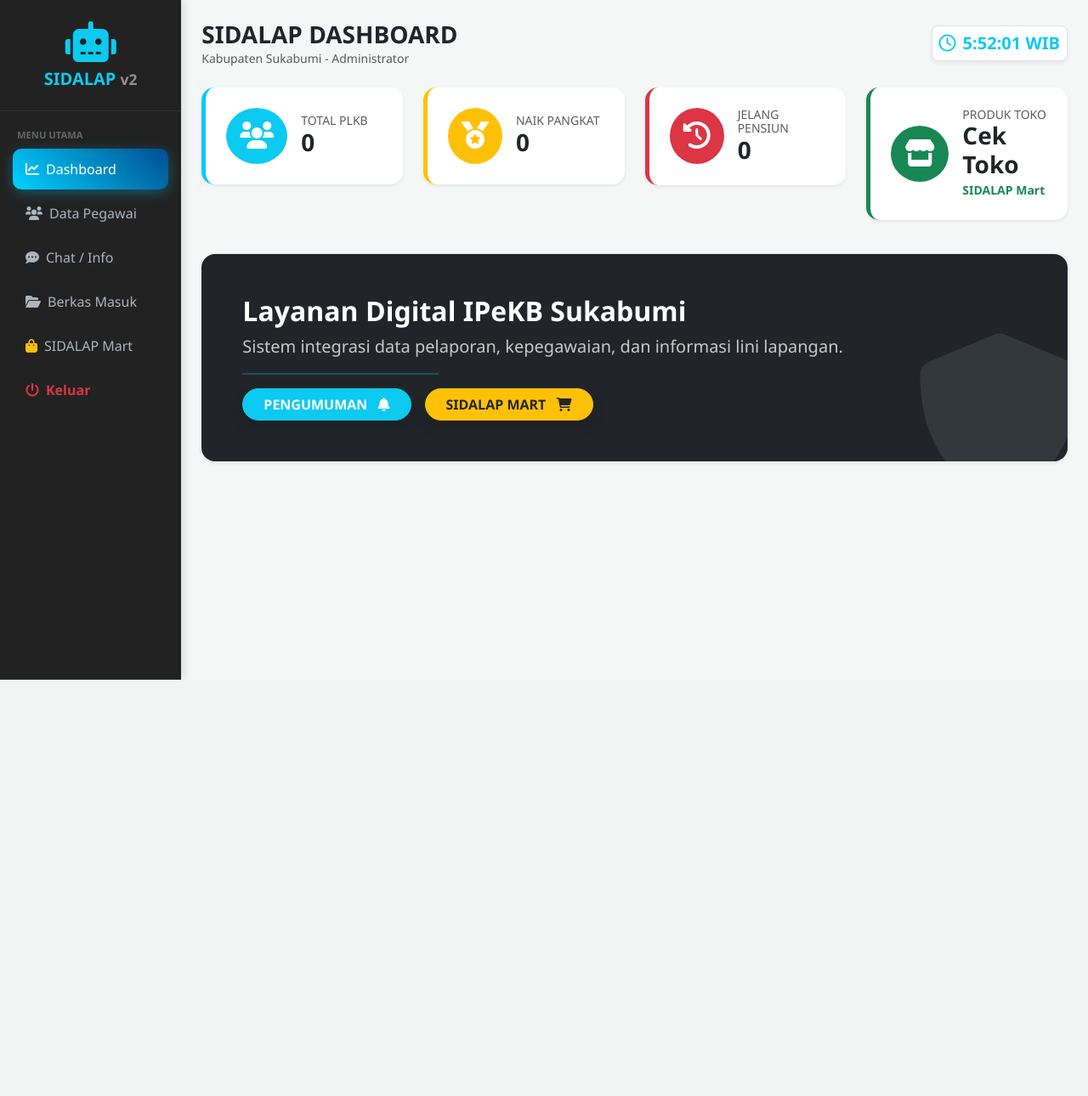
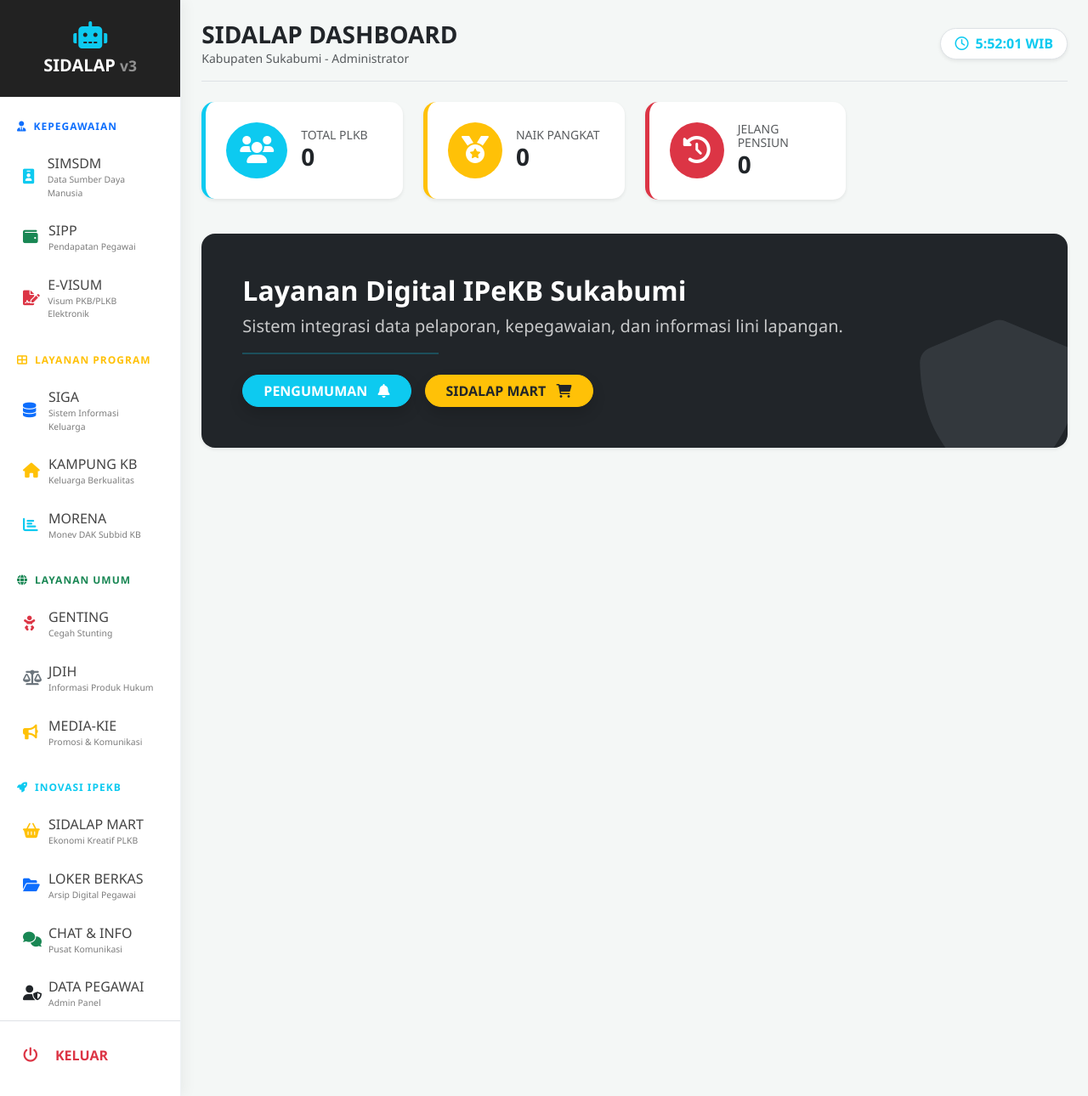
Before and after one commit to hamdanisaja007-star/HAMDANI, a Flask app: page /dashboard in a window 1280 px wide. Shown: the whole page at 85% size. Before the commit the page ends 800 px from the top, so only its background shows below. Run offline with Flask 3, Linux system fonts and the light colour scheme; the visitor is signed in with stand-in values (Sample User, id 1); data that the repository does not hold is empty; parts of the project's set-up code (start-up, migrations or seed data) failed here and were passed over.

Commit message:
Update index.html

```diff
--- a/templates/index.html
+++ b/templates/index.html
@@ -9,17 +9,22 @@
     <style>
         :root { --primary-blue: #00d2ff; --dark-bg: #1a1a1a; }
         body { background-color: #f4f7f6; font-family: 'Segoe UI', sans-serif; }
-        .sidebar { background: #222; color: white; min-height: 100vh; position: sticky; top: 0; box-shadow: 4px 0 10px rgba(0,0,0,0.1); z-index: 1000; }
-        .sidebar-header { padding: 25px 20px; text-align: center; border-bottom: 1px solid #333; }
-        .nav-label { font-size: 0.7rem; font-weight: bold; color: #666; text-transform: uppercase; padding: 20px 20px 5px; }
-        .nav-link { color: #adb5bd; transition: 0.3s; margin: 2px 15px; display: flex; align-items: center; padding: 12px 15px; text-decoration: none; border-radius: 10px; }
-        .nav-link:hover, .nav-link.active { color: white; background: linear-gradient(45deg, #00d2ff, #004e92); box-shadow: 0 4px 15px rgba(0, 210, 255, 0.3); }
+        .sidebar { background: #ffffff; min-height: 100vh; position: sticky; top: 0; box-shadow: 4px 0 15px rgba(0,0,0,0.05); z-index: 1000; border-right: 1px solid #eef2f5; overflow-y: auto; }
+        .sidebar-header { padding: 25px 20px; text-align: center; border-bottom: 1px solid #f1f1f1; background: #222; color: white; }
+        .nav-label { font-size: 0.75rem; font-weight: 800; color: #888; text-transform: uppercase; padding: 25px 20px 10px; letter-spacing: 1px; }
+        .nav-link { color: #444; transition: 0.3s; margin: 2px 12px; display: flex; align-items: center; padding: 10px 15px; text-decoration: none; border-radius: 12px; font-weight: 500; }
+        .nav-link i { width: 30px; font-size: 1.1rem; }
+        .nav-link:hover { background-color: #f8f9fa; color: #00d2ff; }
+        .nav-link.active { color: white; background: linear-gradient(45deg, #00d2ff, #004e92); box-shadow: 0 4px 12px rgba(0, 210, 255, 0.2); }
+        .nav-link small { font-size: 0.65rem; display: block; color: inherit; opacity: 0.7; }
         .stat-card { transition: transform 0.2s; border: none; border-radius: 15px; }
         .stat-card:hover { transform: translateY(-5px); }
-        .pointer { cursor: pointer; }
-        .profile-img-nav { width: 40px; height: 40px; object-fit: cover; border: 2px solid #00d2ff; }
+        .profile-img-nav { width: 45px; height: 45px; object-fit: cover; border-radius: 50%; border: 2px solid #00d2ff; }
         .alert-animated { animation: pulse 2s infinite; }
         @keyframes pulse { 0% { opacity: 1; } 50% { opacity: 0.7; } 100% { opacity: 1; } }
+        /* Scrollbar Sidebar */
+        .sidebar::-webkit-scrollbar { width: 5px; }
+        .sidebar::-webkit-scrollbar-thumb { background: #eee; border-radius: 10px; }
     </style>
 </head>
 <body>
@@ -28,58 +33,92 @@
     <div class="row">
         <div class="col-md-2 d-none d-md-block sidebar p-0 d-flex flex-column">
             <div class="sidebar-header">
-                <i class="fas fa-robot fa-3x text-info mb-2"></i>
-                <h5 class="fw-bold text-info mb-0">SIDALAP <span class="small text-white opacity-50">v2</span></h5>
+                <i class="fas fa-robot fa-2x text-info mb-2"></i>
+                <h5 class="fw-bold mb-0">SIDALAP <span class="small opacity-50">v3</span></h5>
             </div>
 
-            <div class="nav-label">Menu Utama</div>
+            <div class="nav-label text-primary"><i class="fas fa-user-tie me-2"></i>Kepegawaian</div>
             <ul class="nav flex-column">
-                {% if session['user_role'] == 'admin' %}
-                    <li class="nav-item"><a class="nav-link {{ 'active' if request.path == '/dashboard' }}" href="/dashboard"><i class="fas fa-chart-line me-2"></i> Dashboard</a></li>
-                    <li class="nav-item"><a class="nav-link {{ 'active' if request.path == '/data_pegawai' }}" href="/data_pegawai"><i class="fas fa-users me-2"></i> Data Pegawai</a></li>
-                    <li class="nav-item"><a class="nav-link {{ 'active' if request.path == '/chat_info' }}" href="/chat_info"><i class="fas fa-comment-dots me-2"></i> Chat / Info</a></li>
-                    <li class="nav-item"><a class="nav-link {{ 'active' if request.path == '/admin/berkas_masuk' }}" href="/admin/berkas_masuk"><i class="fas fa-folder-open me-2"></i> Berkas Masuk</a></li>
-                {% else %}
-                    <li class="nav-item"><a class="nav-link {{ 'active' if request.path == '/dashboard' }}" href="/dashboard"><i class="fas fa-home me-2"></i> Beranda</a></li>
-                    <li class="nav-item"><a class="nav-link {{ 'active' if request.path == '/profil' }}" href="/profil"><i class="fas fa-user-circle me-2"></i> Profil Saya</a></li>
-                    <li class="nav-item"><a class="nav-link {{ 'active' if request.path == '/upload_berkas' }}" href="/upload_berkas"><i class="fas fa-cloud-upload-alt me-2"></i> Upload Berkas</a></li>
-                    <li class="nav-item"><a class="nav-link {{ 'active' if request.path == '/chat_info' }}" href="/chat_info"><i class="fas fa-comments me-2"></i> Chat / Info</a></li>
-                {% endif %}
                 <li class="nav-item">
-                    <a class="nav-link {{ 'active' if request.path == '/toko' }}" href="/toko">
-                        <i class="fas fa-shopping-bag me-2 text-warning"></i> SIDALAP Mart
+                    <a class="nav-link {{ 'active' if request.path == '/profil' }}" href="/profil">
+                        <i class="fas fa-id-badge text-info"></i>
+                        <div>SIMSDM<small>Data Sumber Daya Manusia</small></div>
                     </a>
+                </li>
+                <li class="nav-item">
+                    <a class="nav-link" href="#"><i class="fas fa-wallet text-success"></i><div>SIPP<small>Pendapatan Pegawai</small></div></a>
+                </li>
+                <li class="nav-item">
+                    <a class="nav-link" href="#"><i class="fas fa-file-signature text-danger"></i><div>E-VISUM<small>Visum PKB/PLKB Elektronik</small></div></a>
                 </li>
             </ul>
 
-            {% if session['user_role'] != 'admin' %}
-            <div class="nav-label">Link Pekerjaan</div>
+            <div class="nav-label text-warning"><i class="fas fa-th-large me-2"></i>Layanan Program</div>
             <ul class="nav flex-column">
                 <li class="nav-item">
-                    <a class="nav-link" href="https://kinerja.bkn.go.id/login" target="_blank">
-                        <i class="fas fa-external-link-alt me-2 text-warning"></i> E-Kinerja BKN
+                    <a class="nav-link" href="https://newsiga-siga.bkkbn.go.id/" target="_blank">
+                        <i class="fas fa-database text-primary"></i><div>SIGA<small>Sistem Informasi Keluarga</small></div>
                     </a>
                 </li>
                 <li class="nav-item">
-                    <a class="nav-link" href="https://newsiga-siga.bkkbn.go.id/" target="_blank">
-                        <i class="fas fa-database me-2 text-success"></i> New SIGA
+                    <a class="nav-link" href="#"><i class="fas fa-home text-warning"></i><div>KAMPUNG KB<small>Keluarga Berkualitas</small></div></a>
+                </li>
+                <li class="nav-item">
+                    <a class="nav-link" href="#"><i class="fas fa-chart-bar text-info"></i><div>MORENA<small>Monev DAK Subbid KB</small></div></a>
+                </li>
+            </ul>
+
+            <div class="nav-label text-success"><i class="fas fa-globe me-2"></i>Layanan Umum</div>
+            <ul class="nav flex-column">
+                <li class="nav-item">
+                    <a class="nav-link" href="#"><i class="fas fa-baby text-danger"></i><div>GENTING<small>Cegah Stunting</small></div></a>
+                </li>
+                <li class="nav-item">
+                    <a class="nav-link" href="#"><i class="fas fa-balance-scale text-secondary"></i><div>JDIH<small>Informasi Produk Hukum</small></div></a>
+                </li>
+                <li class="nav-item">
+                    <a class="nav-link" href="#"><i class="fas fa-bullhorn text-warning"></i><div>MEDIA-KIE<small>Promosi & Komunikasi</small></div></a>
+                </li>
+            </ul>
+
+            <div class="nav-label text-info"><i class="fas fa-rocket me-2"></i>Inovasi IPeKB</div>
+            <ul class="nav flex-column">
+                <li class="nav-item">
+                    <a class="nav-link {{ 'active' if request.path == '/toko' }}" href="/toko">
+                        <i class="fas fa-shopping-basket text-warning"></i><div>SIDALAP MART<small>Ekonomi Kreatif PLKB</small></div>
                     </a>
                 </li>
+                <li class="nav-item">
+                    <a class="nav-link {{ 'active' if request.path == '/upload_berkas' }}" href="/upload_berkas">
+                        <i class="fas fa-folder-open text-primary"></i><div>LOKER BERKAS<small>Arsip Digital Pegawai</small></div>
+                    </a>
+                </li>
+                <li class="nav-item">
+                    <a class="nav-link {{ 'active' if request.path == '/chat_info' }}" href="/chat_info">
+                        <i class="fas fa-comments text-success"></i><div>CHAT & INFO<small>Pusat Komunikasi</small></div>
+                    </a>
+                </li>
+                {% if session['user_role'] == 'admin' %}
+                <li class="nav-item">
+                    <a class="nav-link {{ 'active' if request.path == '/data_pegawai' }}" href="/data_pegawai">
+                        <i class="fas fa-user-shield text-dark"></i><div>DATA PEGAWAI<small>Admin Panel</small></div>
+                    </a>
+                </li>
+                {% endif %}
             </ul>
-            {% endif %}
 
-            <ul class="nav flex-column mt-auto mb-3">
-                <li class="nav-item"><a class="nav-link text-danger fw-bold" href="/logout"><i class="fas fa-power-off me-2"></i> Keluar</a></li>
+            <ul class="nav flex-column mt-auto mb-4 border-top pt-3">
+                <li class="nav-item"><a class="nav-link text-danger fw-bold" href="/logout"><i class="fas fa-power-off me-2"></i> KELUAR</a></li>
             </ul>
         </div>
 
         <div class="col-md-10 p-4">
-            <div class="d-flex justify-content-between align-items-center mb-4">
+            <div class="d-flex justify-content-between align-items-center mb-4 pb-3 border-bottom">
                 <div>
                     <h3 class="fw-bold text-dark mb-0">SIDALAP DASHBOARD</h3>
                     <p class="text-muted small mb-0">Kabupaten Sukabumi - {{ "Administrator" if session['user_role'] == 'admin' else user_now.nama }}</p>
                 </div>
-                <div id="clock" class="h5 fw-bold text-info border p-2 rounded-3 shadow-sm bg-white mb-0"></div>
+                <div id="clock" class="h6 fw-bold text-info border p-2 px-3 rounded-pill shadow-sm bg-white mb-0"></div>
             </div>
 
             {% with messages = get_flashed_messages(with_categories=true) %}
@@ -99,7 +138,7 @@
                 <i class="fas fa-exclamation-triangle fa-2x me-3 text-danger"></i>
                 <div>
                     <h6 class="fw-bold mb-1">Penting: Data Profil Belum Lengkap!</h6>
-                    <p class="small mb-0">Silakan lengkapi <strong>TMT Pangkat</strong> dan <strong>Tanggal Lahir</strong> di menu <a href="/profil" class="fw-bold">Profil Saya</a> agar sistem bisa menghitung masa pangkat/pensiun Anda.</p>
+                    <p class="small mb-0">Silakan lengkapi <strong>TMT Pangkat</strong> dan <strong>Tanggal Lahir</strong> di menu <a href="/profil" class="fw-bold text-decoration-none">Profil Saya</a> agar sistem bisa menghitung masa pangkat/pensiun Anda.</p>
                 </div>
             </div>
             {% endif %}
@@ -110,47 +149,23 @@
                         <div class="card stat-card bg-white p-4 border-start border-info border-5 shadow-sm">
                             <div class="d-flex align-items-center">
                                 <div class="bg-info text-white p-3 rounded-circle me-3"><i class="fas fa-users fa-2x"></i></div>
-                                <div>
-                                    <h6 class="text-muted mb-0 small text-uppercase">Total PLKB</h6>
-                                    <h3 class="fw-bold mb-0">{{ stat.total }}</h3>
-                                </div>
+                                <div><h6 class="text-muted mb-0 small">TOTAL PLKB</h6><h3 class="fw-bold mb-0">{{ stat.total }}</h3></div>
                             </div>
                         </div>
                     </div>
-
                     <div class="col-md-3 mb-3">
                         <div class="card stat-card bg-white p-4 border-start border-warning border-5 shadow-sm pointer" data-bs-toggle="collapse" data-bs-target="#collapsePangkat">
                             <div class="d-flex align-items-center">
                                 <div class="bg-warning text-white p-3 rounded-circle me-3"><i class="fas fa-medal fa-2x"></i></div>
-                                <div>
-                                    <h6 class="text-muted mb-0 small text-uppercase">Naik Pangkat</h6>
-                                    <h3 class="fw-bold mb-0">{{ notif_pangkat|length }}</h3>
-                                </div>
+                                <div><h6 class="text-muted mb-0 small text-uppercase">NAIK PANGKAT</h6><h3 class="fw-bold mb-0">{{ notif_pangkat|length }}</h3></div>
                             </div>
                         </div>
                     </div>
-
                     <div class="col-md-3 mb-3">
                         <div class="card stat-card bg-white p-4 border-start border-danger border-5 shadow-sm pointer" data-bs-toggle="collapse" data-bs-target="#collapsePensiun">
                             <div class="d-flex align-items-center">
                                 <div class="bg-danger text-white p-3 rounded-circle me-3"><i class="fas fa-history fa-2x"></i></div>
-                                <div>
-                                    <h6 class="text-muted mb-0 small text-uppercase">Jelang Pensiun</h6>
-                                    <h3 class="fw-bold mb-0">{{ notif_pensiun|length }}</h3>
-                                </div>
-                            </div>
-                        </div>
-                    </div>
-
-                    <div class="col-md-3 mb-3">
-                        <div class="card stat-card bg-white p-4 border-start border-success border-5 shadow-sm pointer" onclick="window.location.href='/toko'">
-                            <div class="d-flex align-items-center">
-                                <div class="bg-success text-white p-3 rounded-circle me-3"><i class="fas fa-store fa-2x"></i></div>
-                                <div>
-                                    <h6 class="text-muted mb-0 small text-uppercase">Produk Toko</h6>
-                                    <h3 class="fw-bold mb-0">Cek Toko</h3>
-                                    <small class="text-success fw-bold">SIDALAP Mart</small>
-                                </div>
+                                <div><h6 class="text-muted mb-0 small text-uppercase">JELANG PENSIUN</h6><h3 class="fw-bold mb-0">{{ notif_pensiun|length }}</h3></div>
                             </div>
                         </div>
                     </div>
@@ -158,14 +173,14 @@
                     <div class="col-md-12">
                         <div class="card border-0 shadow-sm rounded-4 p-4 mb-4 bg-white">
                             <div class="row align-items-center">
-                                <div class="col-md-2 text-center">
-                                    <img src="{{ url_for('serve_foto', filename=user_now.foto) if user_now.foto else 'https://via.placeholder.com/150' }}" class="rounded-circle shadow-sm border border-info border-3 mb-2" style="width: 120px; height: 120px; object-fit: cover;">
+                                <div class="col-md-2 text-center border-end">
+                                    <img src="{{ url_for('serve_foto', filename=user_now.foto) if user_now.foto else 'https://via.placeholder.com/150' }}" class="rounded-circle shadow-sm border border-info border-3 mb-2 profile-img-nav" style="width: 120px; height: 120px;">
                                 </div>
-                                <div class="col-md-6">
+                                <div class="col-md-6 px-4">
                                     <h2 class="fw-bold text-dark mb-1">Halo, {{ user_now.nama }}!</h2>
                                     <p class="text-muted mb-2"><i class="fas fa-id-card me-2"></i>NIP: {{ user_now.nip }}</p>
                                     <div class="d-flex gap-2">
-                                        <span class="badge bg-info p-2 px-3 rounded-pill text-white">{{ user_now.jabatan or 'Jabatan Belum Diisi' }}</span>
+                                        <span class="badge bg-info p-2 px-3 rounded-pill text-white">{{ user_now.jabatan or 'PLKB' }}</span>
                                         <span class="badge bg-dark p-2 px-3 rounded-pill">{{ user_now.pangkat_gol or '-' }}</span>
                                     </div>
                                 </div>
@@ -180,70 +195,12 @@
                 {% endif %}
             </div>
 
-            {% if session['user_role'] == 'admin' %}
-            <div class="row">
-                <div class="collapse mb-4" id="collapsePangkat">
-                    <div class="card border-0 shadow rounded-4 overflow-hidden">
-                        <div class="card-header bg-warning text-dark fw-bold py-3">
-                            <i class="fas fa-medal me-2"></i>Daftar Usulan Naik Pangkat
-                        </div>
-                        <div class="table-responsive">
-                            <table class="table table-hover mb-0 align-middle">
-                                <thead class="table-light">
-                                    <tr><th>Nama</th><th>NIP</th><th>TMT Terakhir</th><th>Status</th></tr>
-                                </thead>
-                                <tbody>
-                                    {% for p in notif_pangkat %}
-                                    <tr>
-                                        <td class="fw-bold">{{ p.nama }}</td>
-                                        <td>{{ p.nip }}</td>
-                                        <td>{{ p.tmt_pangkat }}</td>
-                                        <td><span class="badge bg-warning text-dark">Waktunya Usul</span></td>
-                                    </tr>
-                                    {% else %}
-                                    <tr><td colspan="4" class="text-center py-4 text-muted small">Tidak ada pegawai yang masuk periode naik pangkat.</td></tr>
-                                    {% endfor %}
-                                </tbody>
-                            </table>
-                        </div>
-                    </div>
-                </div>
-
-                <div class="collapse mb-4" id="collapsePensiun">
-                    <div class="card border-0 shadow rounded-4 overflow-hidden">
-                        <div class="card-header bg-danger text-white fw-bold py-3">
-                            <i class="fas fa-user-clock me-2"></i>Daftar Pegawai Jelang Pensiun
-                        </div>
-                        <div class="table-responsive">
-                            <table class="table table-hover mb-0 align-middle">
-                                <thead class="table-light">
-                                    <tr><th>Nama</th><th>NIP</th><th>Tgl Lahir</th><th>Status</th></tr>
-                                </thead>
-                                <tbody>
-                                    {% for p in notif_pensiun %}
-                                    <tr>
-                                        <td class="fw-bold">{{ p.nama }}</td>
-                                        <td>{{ p.nip }}</td>
-                                        <td>{{ p.tgl_lahir }}</td>
-                                        <td><span class="badge bg-danger text-white">Persiapan MPP</span></td>
-                                    </tr>
-                                    {% else %}
-                                    <tr><td colspan="4" class="text-center py-4 text-muted small">Tidak ada pegawai yang pensiun tahun ini.</td></tr>
-                                    {% endfor %}
-                                </tbody>
-                            </table>
-                        </div>
-                    </div>
-                </div>
-            </div>
-            {% endif %}
-
-            <div class="card border-0 shadow-sm p-5 bg-dark text-white rounded-4 overflow-hidden position-relative">
+            <div class="card border-0 shadow-sm p-5 bg-dark text-white rounded-4 overflow-hidden position-relative mb-4">
                 <div style="z-index: 2; position: relative;">
                     <h2 class="fw-bold">Layanan Digital IPeKB Sukabumi</h2>
                     <p class="lead opacity-75">Sistem integrasi data pelaporan, kepegawaian, dan informasi lini lapangan.</p>
                     <hr class="w-25 border-info border-2">
-                    <div class="d-flex gap-3">
+                    <div class="d-flex gap-3 mt-4">
                         <a href="/chat_info" class="btn btn-info fw-bold px-4 shadow text-white rounded-pill">PENGUMUMAN <i class="fas fa-bell ms-2"></i></a>
                         <a href="/toko" class="btn btn-warning fw-bold px-4 shadow text-dark rounded-pill">SIDALAP MART <i class="fas fa-shopping-cart ms-2"></i></a>
                     </div>
```
